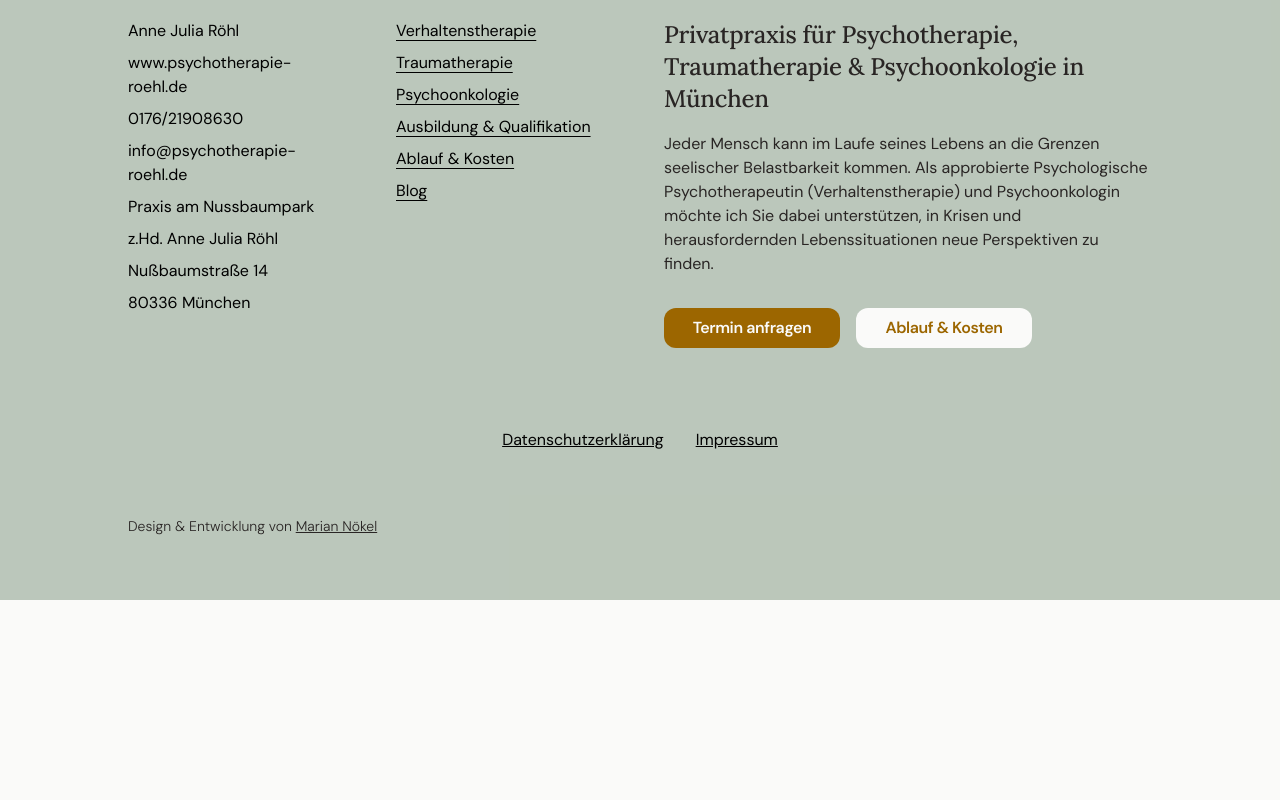
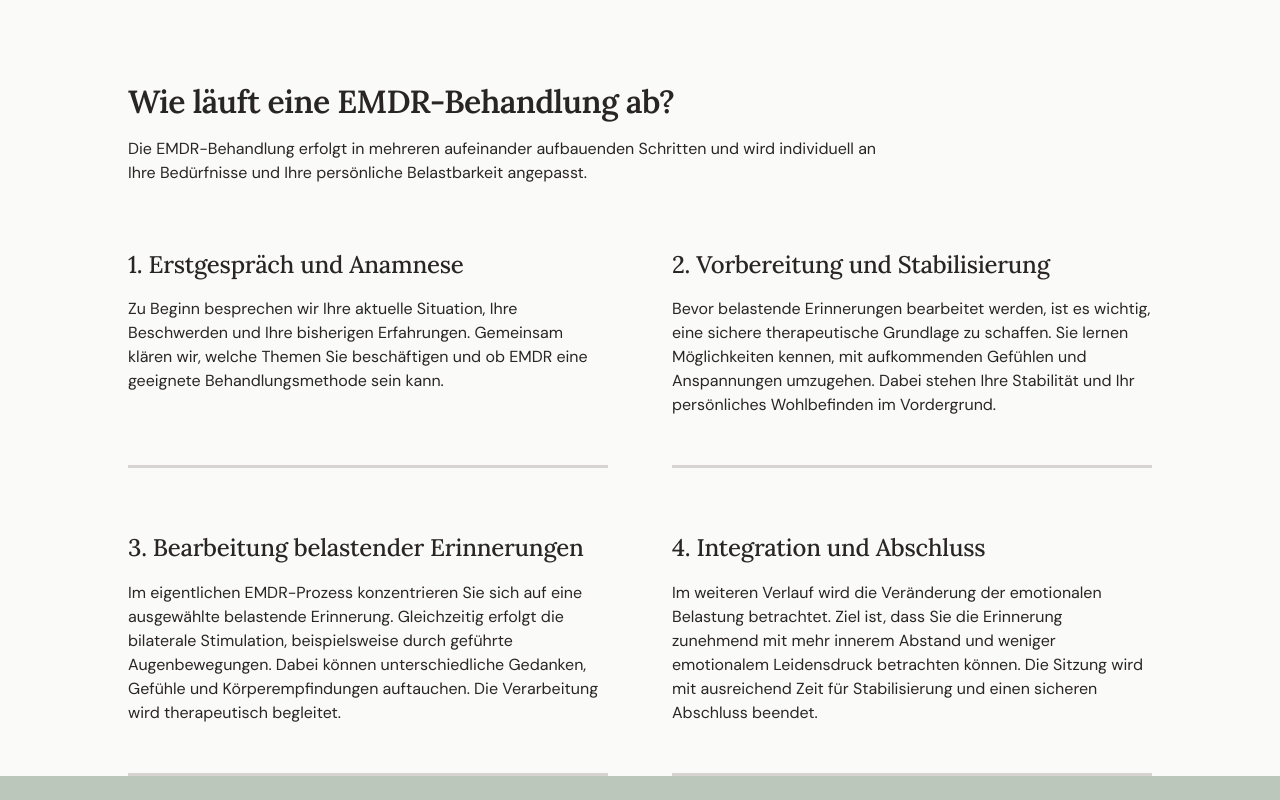
Before and after one commit to dscmari/psychotherapie-r, a Next.js app: page /emdr in a window 1280 px wide. Shown: the part 2300-3100 px from the top of the page. Before the commit the page ends 2900 px from the top, so only its background shows below. Built offline with nearby package versions, Linux system fonts and the light colour scheme.

Commit message:
add content

```diff
--- a/app/emdr/page.tsx
+++ b/app/emdr/page.tsx
@@ -5,11 +5,7 @@ import TopicBtn from "../components/btns/TopicBtn";
 import ScrollToTopBtn from "../components/btns/ScrollToTopBtn";
 import Link from "next/link";
 import { Metadata } from "next";
-import {
-  CircleSmall,
-  Eye,
-  HeartHandshake,
-} from "lucide-react";
+import { CircleSmall, Eye, HeartHandshake } from "lucide-react";
 
 export const metadata: Metadata = {
   title: "EMDR im Rahmen der Psychotherapie in München",
@@ -124,13 +120,11 @@ export default function page() {
                   <ContactBtn className="w-full lg:w-44 mx-4 lg:mx-0 " />
                   <TopicBtn
                     className="w-full lg:w-52 mx-4 lg:mx-0 "
-                    text={`Online Psychotherapie`}
-                    path={`/online-psychotherapie/`}
+                    text={`Ablauf und Kosten`}
+                    path={`/ablauf-und-kosten/`}
                   />
                 </div>
               </div>
-
-              {/* <ContactBtn text={contactBtn.text} className="md:w-64 hidden md:flex" /> */}
             </div>
             <div className="xl:flex-1 grid md:grid-cols-2 xl:grid-cols-1 gap-4">
               {issues.map((e, index) => (
@@ -143,15 +137,66 @@ export default function page() {
                 </div>
               ))}
             </div>
-            {/* <ContactBtn text={contactBtn.text} className="md:hidden mt-12" /> */}
           </div>
           <div className="flex flex-col lg:flex-row xl:hidden items-center gap-4 mt-8">
             <ContactBtn className="w-full lg:w-44 mx-4 lg:mx-0 " />
             <TopicBtn
               className="w-full lg:w-52 mx-4 lg:mx-0 "
-              text={`Online Psychotherapie`}
-              path={`/online-psychotherapie/`}
+              text={`Ablauf und Kosten`}
+              path={`/ablauf-und-kosten/`}
             />
+          </div>
+        </div>
+      </section>
+      <section className="px-4 sm:px-16 xl:px-32 pt-24 lg:pt-32 xl:pt-48">
+        <h1>Wie läuft eine EMDR-Behandlung ab?</h1>
+        <p className="max-w-3xl">
+          Die EMDR-Behandlung erfolgt in mehreren aufeinander aufbauenden
+          Schritten und wird individuell an Ihre Bedürfnisse und Ihre
+          persönliche Belastbarkeit angepasst.
+        </p>
+        <div className="grid lg:grid-cols-2 gap-4 md:gap-8 lg:gap-16 mt-4 lg:mt-16 max-w-7xl">
+          <div className="md:pb-8 md:border-b-3 border-stone-300 lg:max-w-xl">
+            <h2 className="!mb-0">1. Erstgespräch und Anamnese</h2>
+            <p className="py-4 ">
+              Zu Beginn besprechen wir Ihre aktuelle Situation, Ihre Beschwerden
+              und Ihre bisherigen Erfahrungen. Gemeinsam klären wir, welche
+              Themen Sie beschäftigen und ob EMDR eine geeignete
+              Behandlungsmethode sein kann.
+            </p>
+          </div>
+          <div className="md:pb-8 md:border-b-3 border-stone-300 lg:max-w-xl">
+            <h2 className="!mb-0">2. Vorbereitung und Stabilisierung</h2>
+
+            <p className="py-4">
+              Bevor belastende Erinnerungen bearbeitet werden, ist es wichtig,
+              eine sichere therapeutische Grundlage zu schaffen. Sie lernen
+              Möglichkeiten kennen, mit aufkommenden Gefühlen und Anspannungen
+              umzugehen. Dabei stehen Ihre Stabilität und Ihr persönliches
+              Wohlbefinden im Vordergrund.
+            </p>
+          </div>
+          <div className="md:pb-8 md:border-b-3 border-stone-300 lg:max-w-xl">
+            <h2 className="!mb-0">3. Bearbeitung belastender Erinnerungen</h2>
+
+            <p className="py-4">
+              Im eigentlichen EMDR-Prozess konzentrieren Sie sich auf eine
+              ausgewählte belastende Erinnerung. Gleichzeitig erfolgt die
+              bilaterale Stimulation, beispielsweise durch geführte
+              Augenbewegungen. Dabei können unterschiedliche Gedanken, Gefühle
+              und Körperempfindungen auftauchen. Die Verarbeitung wird
+              therapeutisch begleitet.
+            </p>
+          </div>
+          <div className="md:pb-8 md:border-b-3 border-stone-300 lg:max-w-xl">
+            <h2 className="!mb-0">4. Integration und Abschluss</h2>
+            <p className="py-4">
+              Im weiteren Verlauf wird die Veränderung der emotionalen Belastung
+              betrachtet. Ziel ist, dass Sie die Erinnerung zunehmend mit mehr
+              innerem Abstand und weniger emotionalem Leidensdruck betrachten
+              können. Die Sitzung wird mit ausreichend Zeit für Stabilisierung
+              und einen sicheren Abschluss beendet.
+            </p>
           </div>
         </div>
       </section>
```
